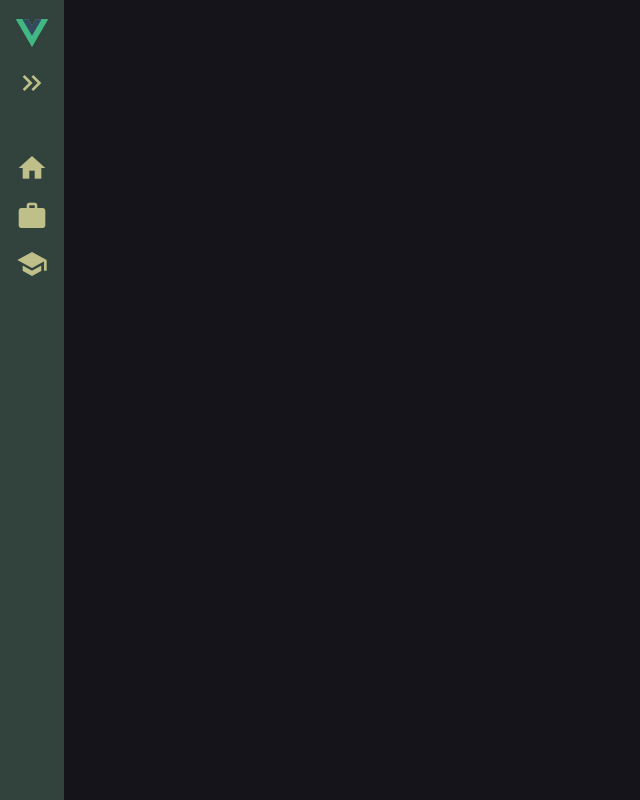
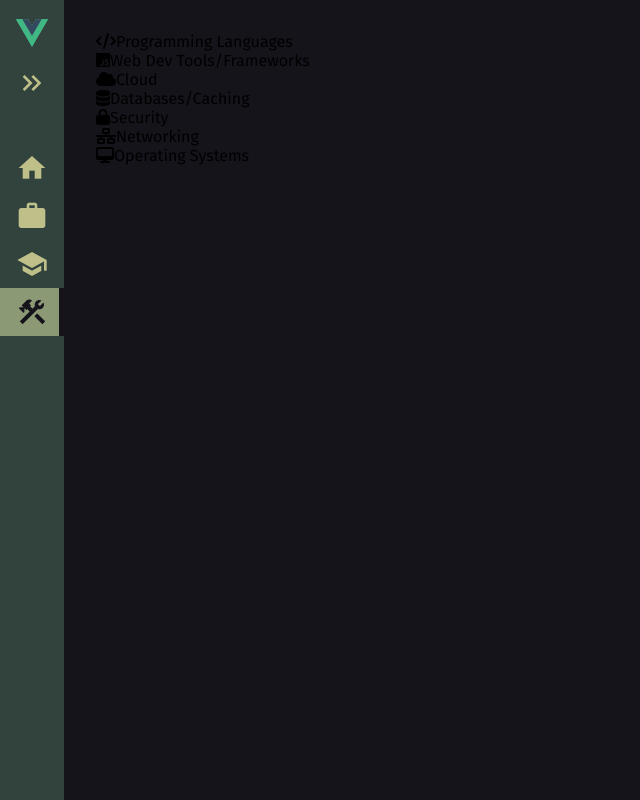
Before and after one commit to sepehrjavid/sepehrjavid-website, a Vue app: page /skills in a window 1280 px wide. Shown: the whole page, without its empty margins (0-640 px from the left). Built offline with nearby package versions, Linux system fonts and the light colour scheme.

Commit message:
add skill page and category and add required icons

```diff
--- a/src/components/Sidebar.vue
+++ b/src/components/Sidebar.vue
@@ -22,6 +22,10 @@
             <router-link to="/education" class="button">
                 <span class="material-icons">school</span>
                 <span class="text">Education</span>
+            </router-link>
+            <router-link to="/skills" class="button">
+                <span class="material-icons">construction</span>
+                <span class="text">Skills</span>
             </router-link>
         </div>
     </aside>
--- /dev/null
+++ b/src/components/SkillCategory.vue
@@ -0,0 +1,38 @@
+<template>
+    <div class="category-header" @click="toggleCategory()">
+        <font-awesome-icon :icon="category.icon" />
+        <span>{{ category.name }}</span>
+        <font-awesome-icon :icon="['fas', 'chevron-down']" :class="{ 'open': isOpen }" />
+    </div>
+    <ul v-show="category.open" class="skill-list">
+        <li v-for="(item, i) in category.skills" :key="i">
+            <div v-if="item.subSkills" @click="toggleSubCategory(category, i)" class="subcategory-header">
+                {{ item.name }}
+                <div :class="{ 'open': item.open }">
+                    <i class="fas fa-chevron-down"></i>
+                </div>
+            </div>
+            <ul v-show="item.open" v-if="item.subSkills" class="sub-skill-list">
+                <li v-for="(subSkill, j) in item.subSkills" :key="j">
+                    {{ subSkill }}
+                </li>
+            </ul>
+            <p v-else>{{ item }}</p>
+        </li>
+    </ul>
+</template>
+
+<script setup>
+import { ref } from 'vue';
+
+const props = defineProps(['category']);
+
+const isOpen = ref(false);
+
+function toggleCategory() {
+    isOpen.value = !isOpen.value;
+}
+
+</script>
+
+<style lang="scss" scoped></style>
--- a/src/main.js
+++ b/src/main.js
@@ -2,12 +2,12 @@ import { createApp } from 'vue'
 import App from './App.vue'
 
 import { library } from '@fortawesome/fontawesome-svg-core';
-import { faEnvelope, faPhone, faLocationDot, faBuilding, faCalendar, faSchool } from '@fortawesome/free-solid-svg-icons';
+import { faEnvelope, faPhone, faLocationDot, faBuilding, faCalendar, faSchool, faCode, faCloud, faDatabase, faLock, faNetworkWired, faDesktop } from '@fortawesome/free-solid-svg-icons';
 import { FontAwesomeIcon } from '@fortawesome/vue-fontawesome';
-import { faLinkedin, faGithub } from '@fortawesome/free-brands-svg-icons';
+import { faLinkedin, faGithub, faJs } from '@fortawesome/free-brands-svg-icons';
 
 import router from './router'
 
-library.add(faEnvelope, faPhone, faGithub, faLinkedin, faLocationDot, faBuilding, faCalendar, faSchool);
+library.add(faEnvelope, faPhone, faGithub, faLinkedin, faLocationDot, faCode, faBuilding, faCloud, faDatabase, faCalendar, faSchool, faJs, faLock, faNetworkWired, faDesktop);
 
 createApp(App).component('font-awesome-icon', FontAwesomeIcon).use(router).mount('#app')
--- a/src/router/index.js
+++ b/src/router/index.js
@@ -14,6 +14,10 @@ const router = createRouter({
         {
             path: '/education',
             component: () => import('../views/Education.vue')
+        },
+        {
+            path: '/skills',
+            component: () => import('../views/Skills.vue')
         }
     ]
 })
--- /dev/null
+++ b/src/views/Skills.vue
@@ -0,0 +1,82 @@
+<template>
+    <main class="skills-page">
+        <SkillCategory v-for="(category, index) in skills" :key="index" :category="category" />
+    </main>
+</template>
+
+<script setup>
+import SkillCategory from '../components/SkillCategory.vue';
+import { ref } from 'vue'
+
+const skills = ref([
+    {
+        name: 'Programming Languages',
+        icon: ['fas', 'code'],
+        skills: ['C/C++', 'Python', 'Java', 'Javascript', 'Bash']
+    },
+    {
+        name: 'Web Dev Tools/Frameworks',
+        icon: ['fab', 'js'],
+        skills: ['Nodejs', 'Django', 'ReactsJs', 'Vuejs', 'Flask', 'Git', 'Nginx']
+    },
+    {
+        name: 'Cloud',
+        icon: ['fas', 'cloud'],
+        skills: [
+            'Ansible',
+            'Docker',
+            'Terraform',
+            'gRPC',
+            'MQTT',
+            'Network Service Mesh',
+            'OpenStack',
+            'gitLab Devops',
+            'Kafka',
+            'Grafana',
+            'Prometheus',
+            {
+                name: 'Kubernetes',
+                icon: ['fas', 'cloud'],
+                skills: ['Calico', 'Cilium']
+            },
+            {
+                name: 'Google Cloud Platform (GCP)',
+                icon: ['fas', 'cloud'],
+                skills: ['GKE', 'ComputeEngine', 'Storage', 'Dataflow', 'Big-query', 'Loadbalancer', 'Cloud Function', 'Cloud Armor']
+            },
+            {
+                name: 'Amazon Web Service (AWS)',
+                icon: ['fas', 'cloud'],
+                skills: ['S3', 'Lambda', 'DynamoDB', 'Pubsub', 'EC2', 'ECS', 'EKS', 'Cloud Watch', 'RDS', 'IAM']
+            }
+        ]
+    },
+    {
+        name: 'Databases/Caching',
+        icon: ['fas', 'database'],
+        open: false,
+        skills: ['PostgreSQL', 'MongoDB', 'SQLite', 'Redis', 'Vault']
+    },
+    {
+        name: 'Security',
+        icon: ['fas', 'lock'],
+        open: false,
+        skills: ['Metasploit', 'Cain&Abel', 'BurpSuite', 'WireGuard', 'strongSwan', 'BeEF', 'EthicalHacking', 'Informationsecurity', 'Networksecurity', 'Trivy', 'ScoutSuite']
+    },
+    {
+        name: 'Networking',
+        icon: ['fas', 'network-wired'],
+        open: false,
+        skills: ['CCNA R&S and security', 'Wireshark', 'HLS', 'Fastclick', 'DPDK', 'SRv6', 'eBPF programming', 'Linux kernel network stack']
+    },
+    {
+        name: 'Operating Systems',
+        icon: ['fas', 'desktop'],
+        open: false,
+        skills: ['Kali Linux', 'Linux Server and Desktop', 'Windows Server', 'MacOS']
+    }
+])
+
+</script>
+
+<style lang="scss" scoped></style>
```
Also changed, not shown: src/components/SkillItem.vue (added).
